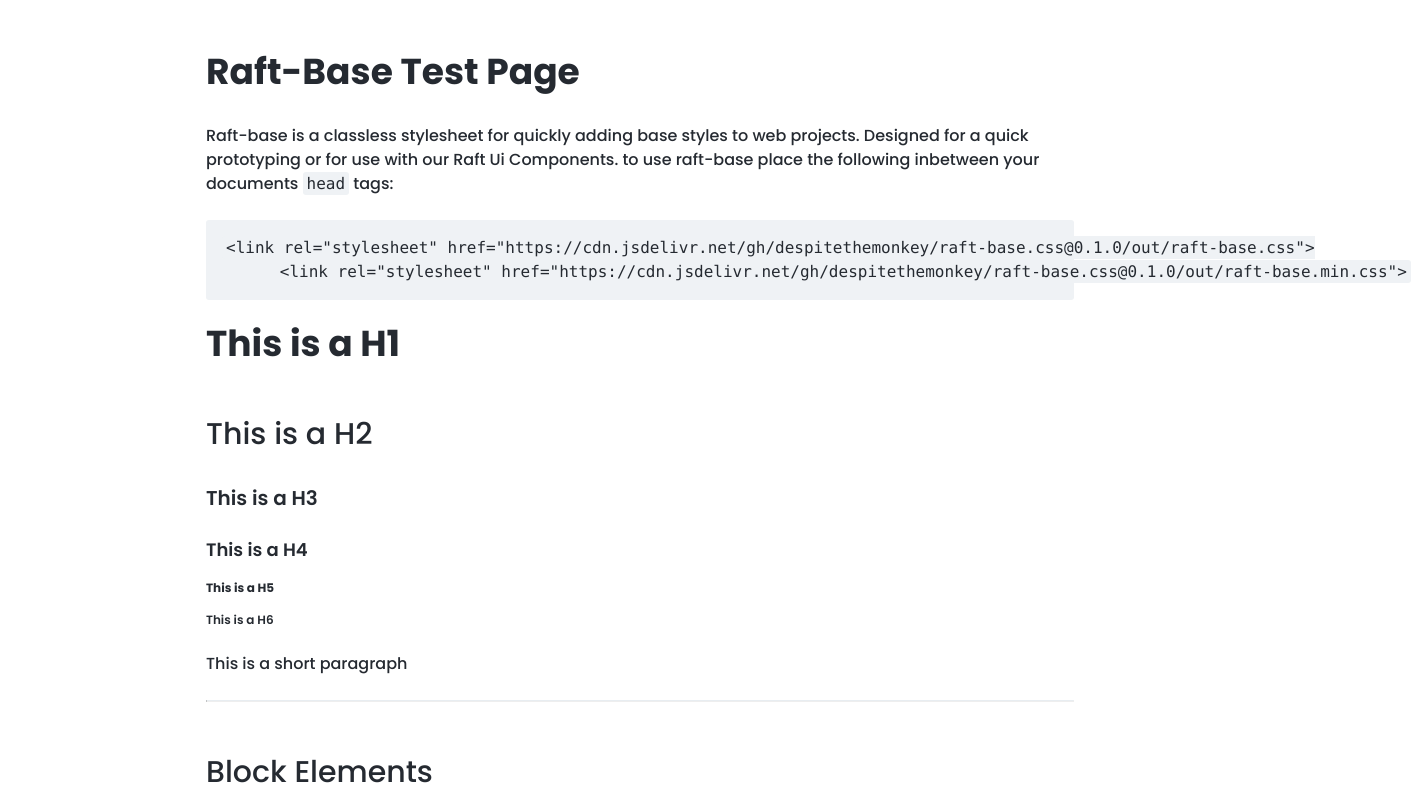
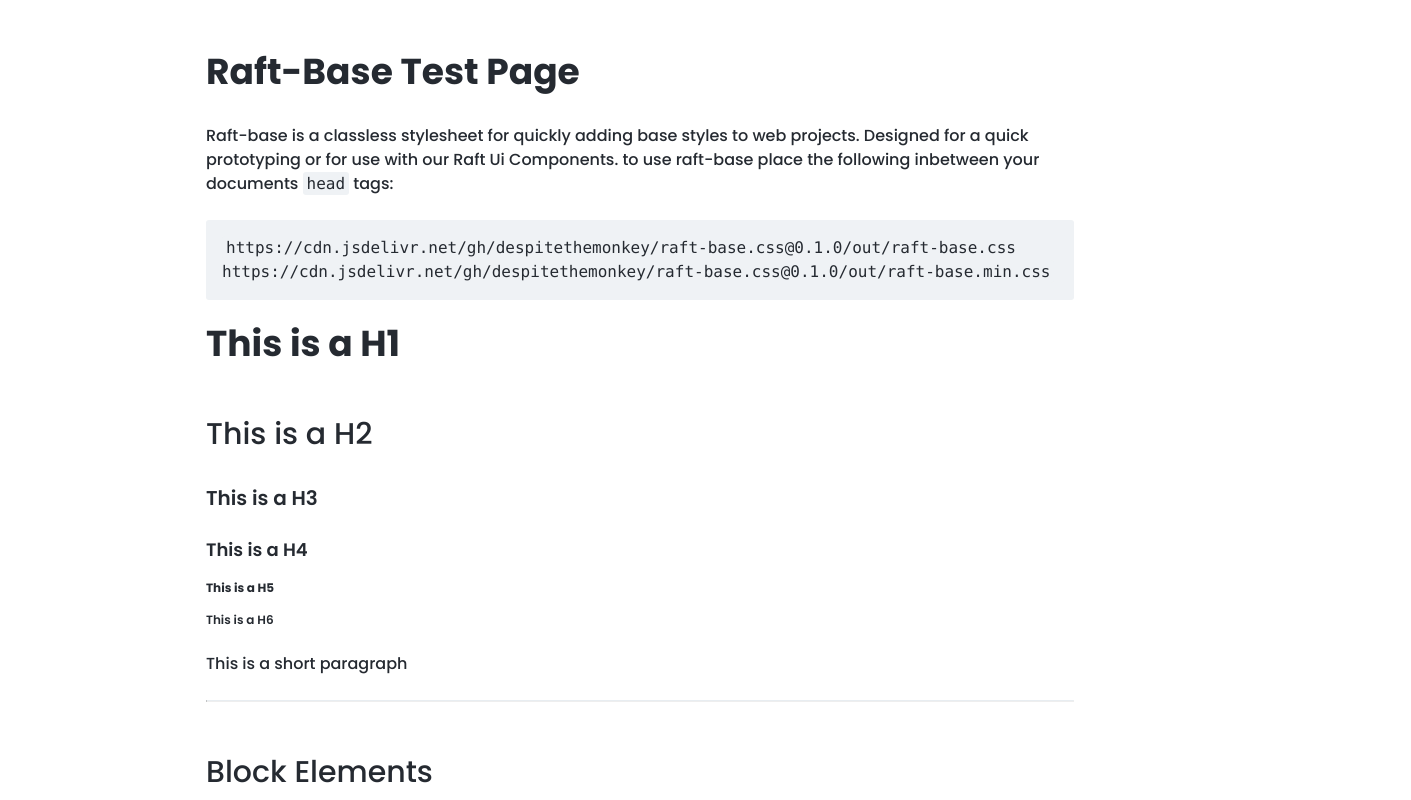
Before and after one commit to despitethemonkey/raft-base.css, a website built with Vite: page index.html in a window 1280 px wide. Shown: the top 800 px of the page, 1411 px wide, since content can reach past the window. Built offline with nearby package versions, Linux system fonts and the light colour scheme.

Commit message:
Update index.html

```diff
--- a/index.html
+++ b/index.html
@@ -27,8 +27,8 @@
       <code>head</code> tags:
     </p>
 
-    <pre><code>&lt;link rel="stylesheet" href="https://cdn.jsdelivr.net/gh/despitethemonkey/raft-base.css@0.1.0/out/raft-base.css"&gt;
-      &lt;link rel="stylesheet" href="https://cdn.jsdelivr.net/gh/despitethemonkey/raft-base.css@0.1.0/out/raft-base.min.css"&gt;
+    <pre><code>https://cdn.jsdelivr.net/gh/despitethemonkey/raft-base.css@0.1.0/out/raft-base.css
+https://cdn.jsdelivr.net/gh/despitethemonkey/raft-base.css@0.1.0/out/raft-base.min.css
 </code></pre>
 
     <h1>This is a H1</h1>
```
